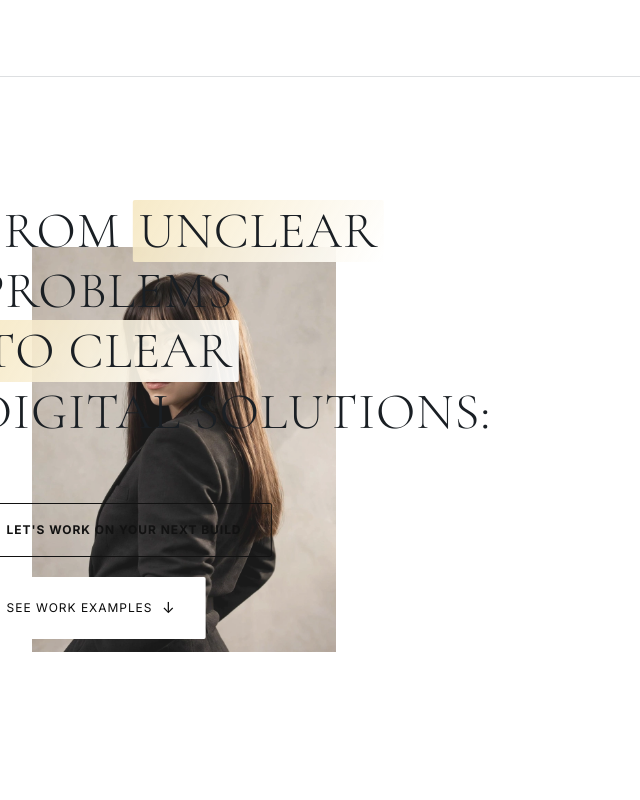
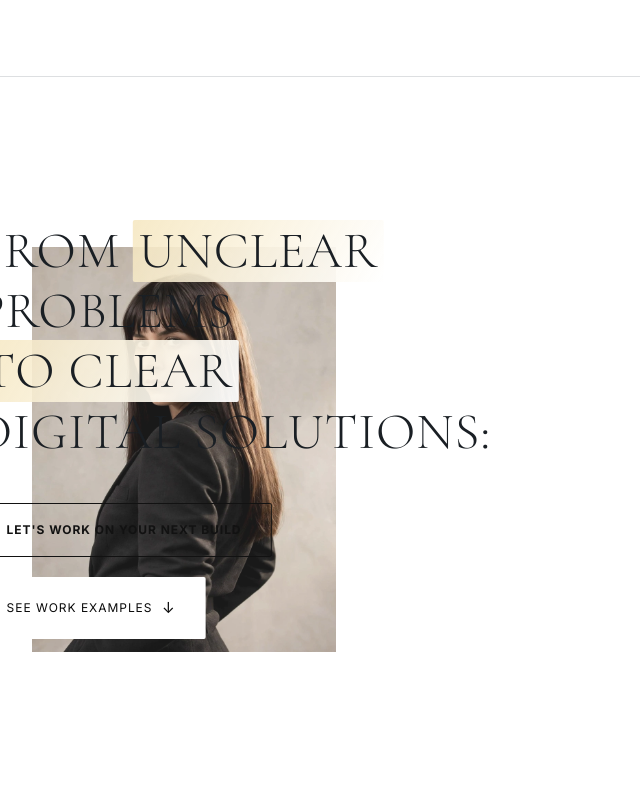
Before and after one commit to Irene2828/porfoliojuly, a Next.js app: page / in a window 1280 px wide. Shown: the top 800 px of the page, without its empty margins (0-640 px from the left). Built offline with nearby package versions, Linux system fonts and the light colour scheme; no server answers; the database is empty.

Commit message:
Move headline another 10% lower while keeping CTAs locked

```diff
--- a/src/app/components/Hero.css
+++ b/src/app/components/Hero.css
@@ -121,7 +121,7 @@
   display: flex;
   flex-direction: column;
   align-items: flex-start;
-  margin-top: -7.5rem; /* moved 10% lower */
+  margin-top: -6.25rem; /* moved another 10% lower */
   margin-bottom: 2rem;
   max-width: 600px; /* Adjusted wider to match 10% container increase */
 }
@@ -259,7 +259,7 @@
   flex-direction: column; /* stacked vertically */
   align-items: flex-start; /* left-aligned */
   gap: 1.25rem;
-  margin-top: 3.78rem; /* compensated to keep CTAs locked in place */
+  margin-top: 2.53rem; /* compensated to keep CTAs locked in place */
 }
 
 .hero-image-wrapper {
```
